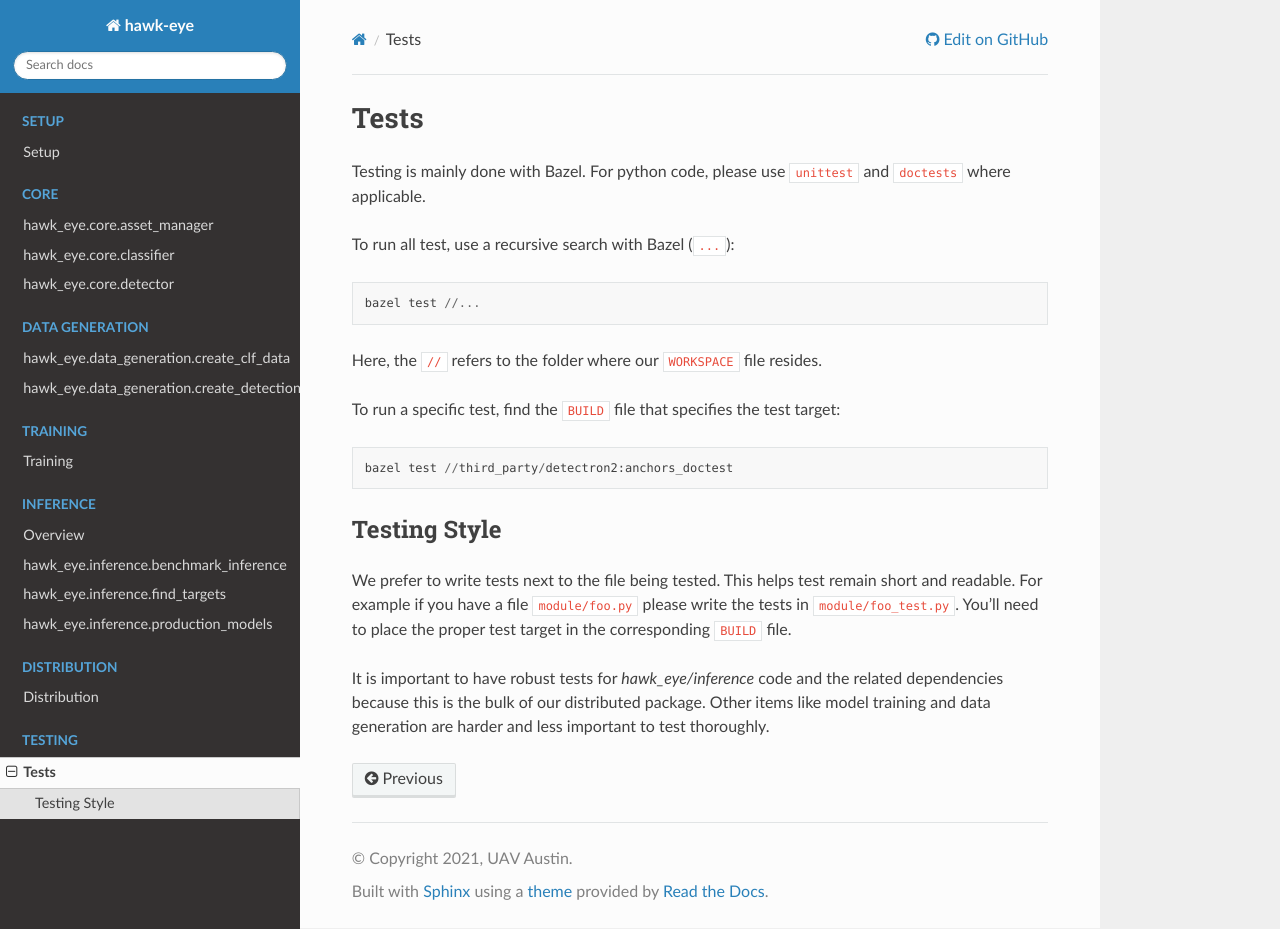
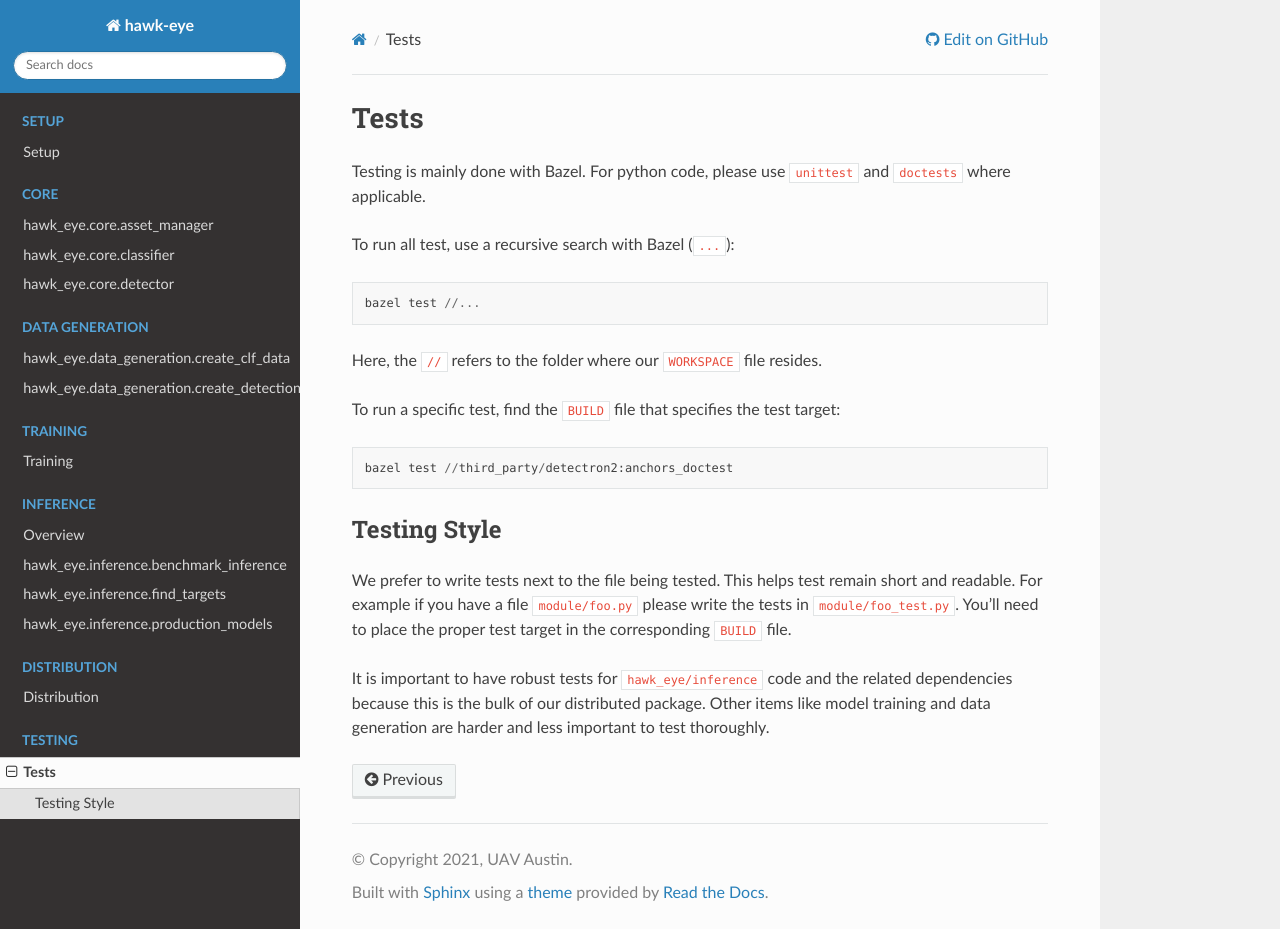
Before and after one commit to uavaustin/hawk-eye, a Sphinx documentation site: the page built from docs/source/tests.rst, in a window 1280 px wide and 929 px high. Built offline with Sphinx 7.4.7 and the Read the Docs theme 2.0.0, drawn with Linux system fonts in a browser that asks for light colours; pages that are not in the unit, such as notebooks, are missing from menus.

Commit message:
fix format

```diff
--- a/docs/source/tests.rst
+++ b/docs/source/tests.rst
@@ -24,6 +24,6 @@ and readable. For example if you have a file ``module/foo.py`` please write the
 in ``module/foo_test.py``. You'll need to place the proper test target in the
 corresponding ``BUILD`` file.
 
-It is important to have robust tests for `hawk_eye/inference` code and the related
+It is important to have robust tests for ``hawk_eye/inference`` code and the related
 dependencies because this is the bulk of our distributed package. Other items like
 model training and data generation are harder and less important to test thoroughly.
```
